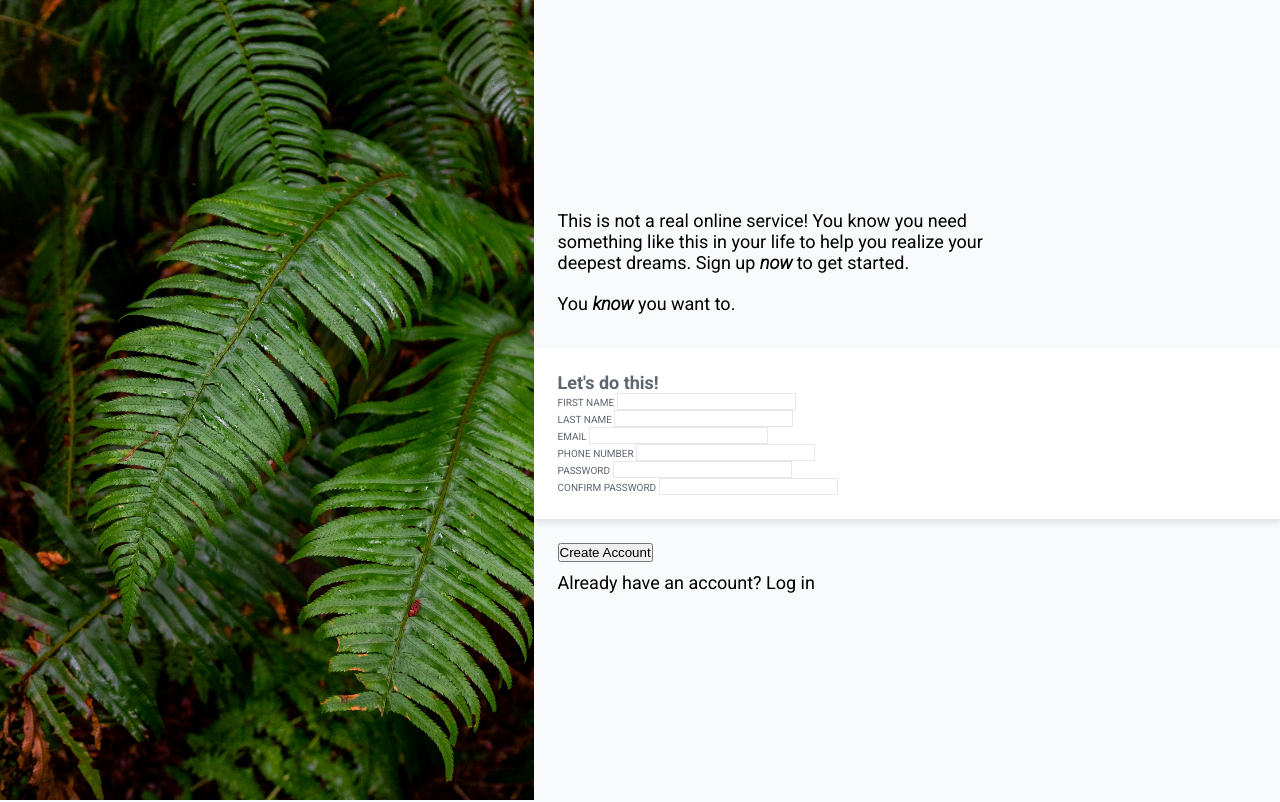
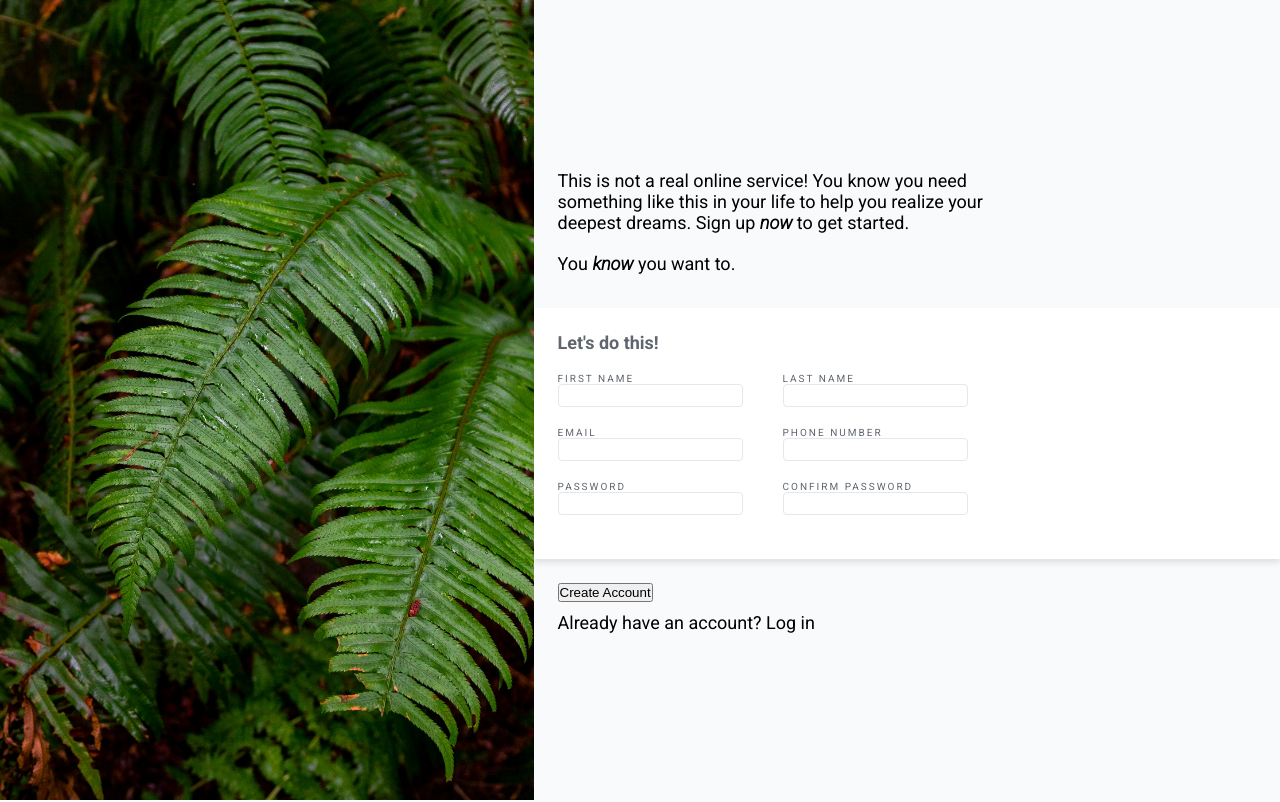
Before and after one commit to Monatric/odin-sign-up-form, a plain HTML site: page index.html in a window 1280 px wide. Drawn offline with Linux system fonts and the light colour scheme.

Commit message:
More styles and rules

```diff
--- a/index.html
+++ b/index.html
@@ -26,39 +26,38 @@
         <div class="form-row">
           <div class="form-group">
             <label for="first-name">FIRST NAME</label>
-            <input type="text" name="first-name" id="first-name">
+            <input type="text" name="first-name" id="first-name" minlength="1" maxlength="20" required>
           </div>
           <div class="form-group">
             <label for="last-name">LAST NAME</label>
-            <input type="text" name="last-name" id="last-name">
+            <input type="text" name="last-name" id="last-name" minlength="1" maxlength="20" required>
           </div>
         </div>
         <div class="form-row">
           <div class="form-group">
-            <div class="form-group">
-              <label for="email">EMAIL</label>
-              <input type="email" name="email" id="email">
-            </div>
-            <div class="form-group">
-              <label for="phone">PHONE NUMBER</label>
-              <input type="tel" name="phone" id="phone">
-            </div>
+            <label for="email">EMAIL</label>
+            <input type="email" name="email" id="email" maxlength="50" required>
+          </div>
+          <div class="form-group">
+            <label for="phone">PHONE NUMBER</label>
+            <input type="tel" name="phone" id="phone" maxlength="15" required>
           </div>
         </div>
         <div class="form-row">
           <div class="form-group">
             <label for="password">PASSWORD</label>
-            <input type="password" name="password" id="password">
+            <input type="password" name="password" id="password" minlength="6" maxlength="12" required>
           </div>
           <div class="form-group">
             <label for="confirm-password">CONFIRM PASSWORD</label>
-            <input type="password" name="confirm-password" id="confirm-password">
+            <input type="password" name="confirm-password" id="confirm-password" minlength="6" maxlength="12" required>
           </div>
         </div>
-      </form>
     </section>
     <section class="main-bottom-section">
-      <button type="button" class="btn">Create Account</button>
+      <button type="submit" class="btn">Create Account</button>
+    </form>
+
       <p class="login-text">Already have an account? Log in</p>
     </section>
   </main>
--- a/style.css
+++ b/style.css
@@ -22,6 +22,24 @@
 input {
   appearance: none;
   border: 1px solid #e5e7eb;
+  border-radius: 4px;
+  padding: 0.3rem;
+  outline-color: blue;
+}
+
+input:focus-visible {
+  box-shadow: 0 4px 8px rgba(0, 0, 0, 0.3);
+  border-color: blue;
+}
+
+input:focus {
+  border-color: blue;
+  box-shadow: 0 4px 8px rgba(0, 0, 0, 0.3);
+}
+
+input:focus:invalid {
+  border-color: red;
+  outline-color: red;
 }
 
 p {
@@ -33,6 +51,8 @@ p {
 
 label {
   font-family: var(--main-font);
+  letter-spacing: 2px;
+  text-transform: uppercase;
 }
 
 label, h3 {
@@ -78,3 +98,14 @@ body {
   font-size: 1.8rem;
   font-family: var(--main-font);
 }
+
+.form-row {
+  display: flex;
+  gap: 4rem;
+  margin: 2rem 0;
+}
+
+.form-group {
+  display: flex;
+  flex-direction: column;
+}
```
